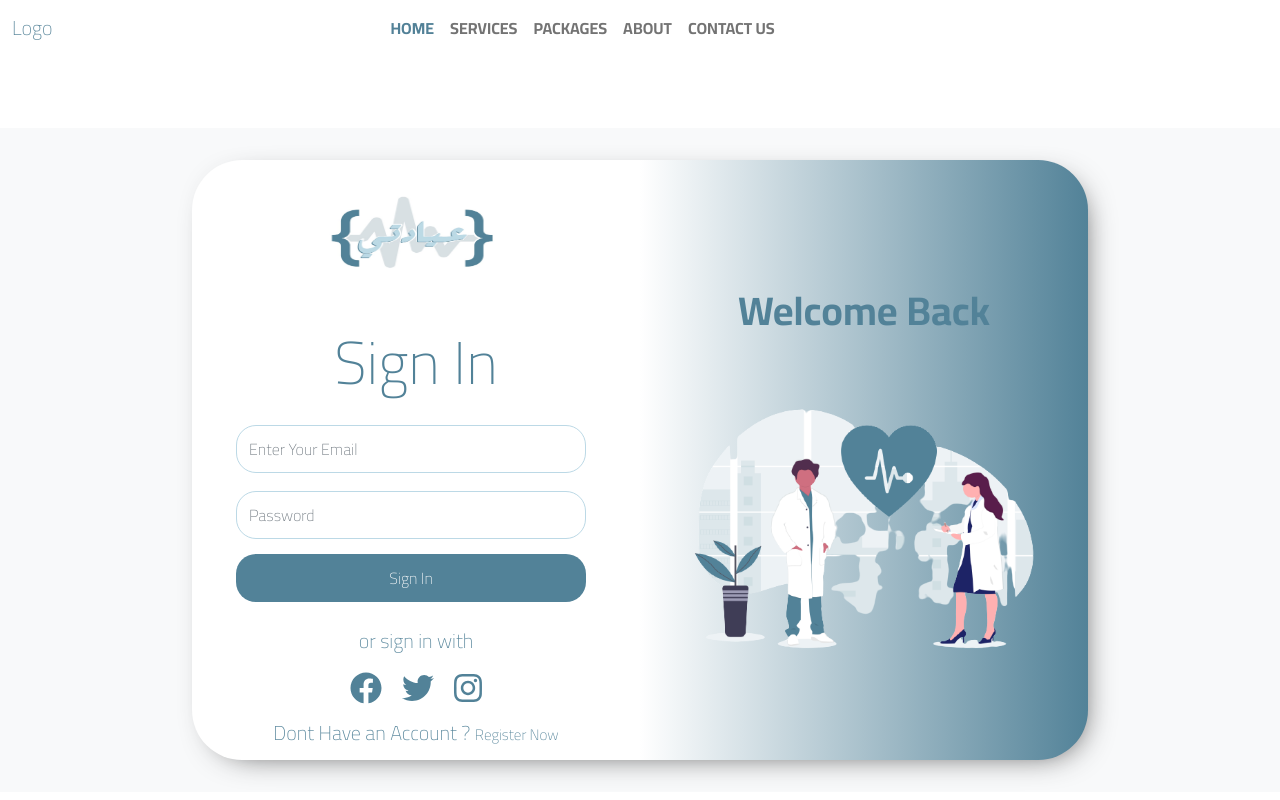
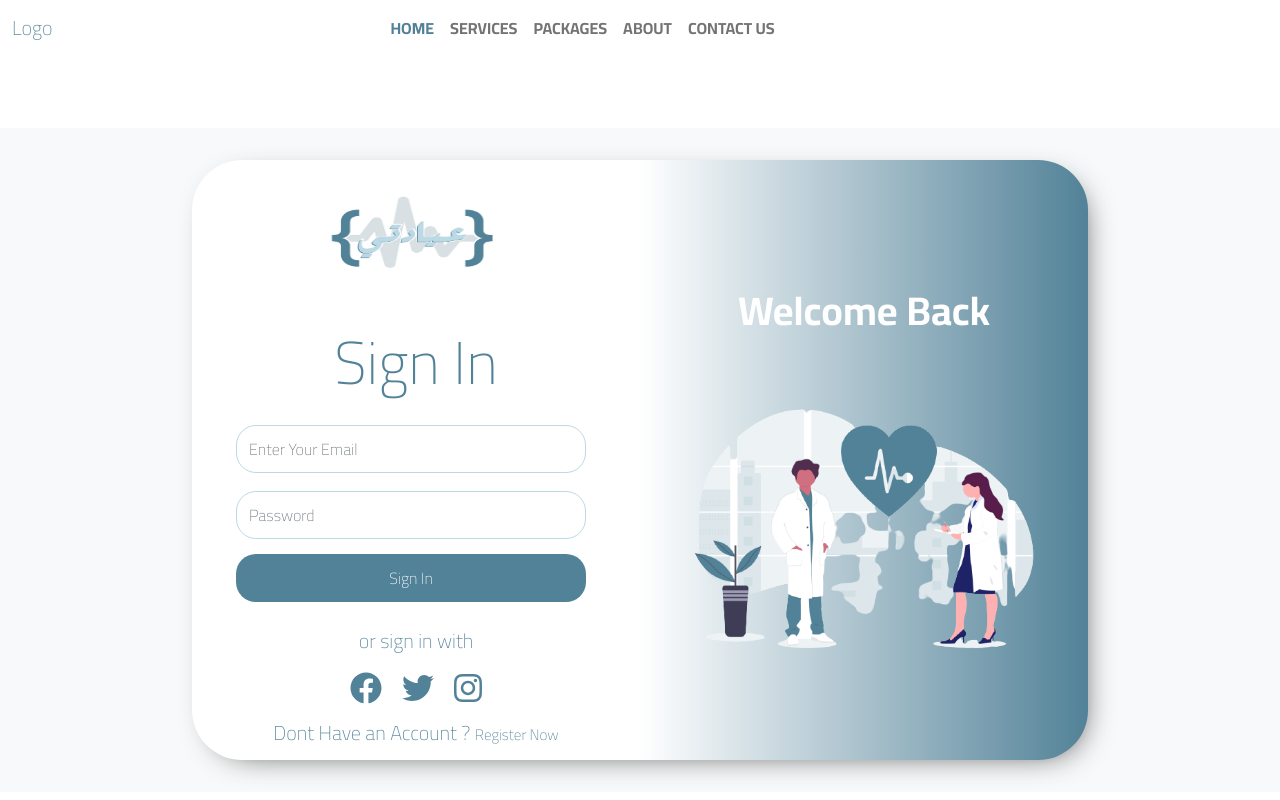
Before and after one commit to a-hassanein/Clinic-System, a React (Create React App) app: page /login in a window 1280 px wide. Built offline with nearby package versions, Linux system fonts and the light colour scheme.

Commit message:
some changes

```diff
--- a/src/Pages/login.js
+++ b/src/Pages/login.js
@@ -55,14 +55,14 @@ function Login() {
                                     <FontAwesomeIcon icon={faInstagram} size="2x" />
                                 </a>
                             </div>
-                            <div className="footerform " style={{ color: "var(--first_color)", fontSize: '5px', paddingTop: '15px' }}>
+                            <div className="footerform " style={{ color: "#528298", fontSize: '5px', paddingTop: '15px' }}>
                                 <h5>Dont Have an Account ? <Link id ="linkform" to='/signup'> Register Now </Link> </h5>
                             </div>
                         </div>
                     </div>
                     <div className="right-side">
                         <div className="welcomeNote" id="welcomeNote">
-                            <h1>
+                            <h1 style={{color:"#ffffff"}}>
                                 Welcome Back
                             </h1>
                         </div>
--- a/src/Pages/signup.js
+++ b/src/Pages/signup.js
@@ -28,7 +28,7 @@ function SignUp() {
                 <div className="signup-conatiner bg-light">
                     <div className="left-side">
                         <div className="welcomeNote" id="welcomeNote">
-                            <h1>
+                            <h1 style={{color:"#ffffff"}}>
                                 Welcome Doctor
                                 {/* <div className="img-className">
                             <img style={{ height: '150px', width: '400px' }} src={Logo} />
@@ -88,7 +88,7 @@ function SignUp() {
                                     <FontAwesomeIcon icon={faInstagram} size="2x" />
                                 </a>
                             </div>
-                            <div className="footerform " style={{ color: "var(--first_color)", fontSize: '5px', paddingTop: '15px' }}>
+                            <div className="footerform " style={{ color: "#528298", fontSize: '5px', paddingTop: '15px' }}>
                                 <h5>Have an Account ? <Link id="linkform" to='/login'> Sign In Now </Link> </h5>
                             </div>
                         </div>
--- a/src/Style/login.css
+++ b/src/Style/login.css
@@ -5,6 +5,11 @@
     --dark_color:#303030;
     --font_family:'Cairo', sans-serif;
 }
+*{
+    font-family: 'Cairo', sans-serif;
+    margin: 0;
+    padding: 0;
+  }
 .main-login {
     min-height: 75vh;
     min-width: 75vw;
--- a/src/Style/signup.css
+++ b/src/Style/signup.css
@@ -1,10 +1,15 @@
-:root{
+/* :root{
     --first_color:#528298;
     --second_color:#BCD9E6;
     --light_color:#ffffff;
     --dark_color:#303030;
     --font_family:'Cairo', sans-serif;
-}
+} */
+*{
+    font-family: 'Cairo', sans-serif;
+    margin: 0;
+    padding: 0;
+  }
 .main-signup {
     min-height: 75vh;
     min-width: 75vw;
@@ -14,10 +19,10 @@
 .main-signup .signup-conatiner{
     height: 75vh;
     width: 70% ;
-    background: linear-gradient(to right , var(--first_color) , var(--light_color) 55%);
+    background: linear-gradient(to right , #528298 , #ffffff 55%);
     border-radius: 10;
     margin: 2rem auto ;
-    box-shadow: 0.5rem 0.5rem 2rem -1rem var(--dark_color);
+    box-shadow: 0.5rem 0.5rem 2rem -1rem #303030;
     display: flex;
     justify-content: center;
     align-items: center;
@@ -25,7 +30,7 @@
 }
 .main-signup .signup-conatiner Link {
     text-decoration: none;
-    color: var(--first_color);
+    color: #528298 ;
 }
 .main-signup .signup-conatiner .right-side , .left-side {
     height: 80%;
@@ -34,7 +39,7 @@
 }
 #Form_Title {
     text-align: center;
-    color: var(--first_color);
+    color: #528298;
     font-size: 30px;
     font-weight: 10px;
 }
@@ -55,7 +60,7 @@
     display: block;
     width: 350px;
     height: 3rem;
-    border-color: var(--second_color);
+    border-color: #BCD9E6;
     border-radius: 15px;
     padding: 10px;
 }
@@ -74,8 +79,8 @@
 
 }
 .main-signup .signup-conatiner .btn {
-    background-color: var(--first_color);
-    color: var(--light_color);
+    background-color: #528298;
+    color: #ffffff;
     margin-top: 15px;
     cursor: pointer;
     border-radius: 15px;
@@ -104,7 +109,7 @@
 }
 
 #welcomeNote {
-    color: var(--light_color);
+    color: #ffffff ;
     font-size: 70px;
     font-weight: 10;
     font-style: bold;
```
